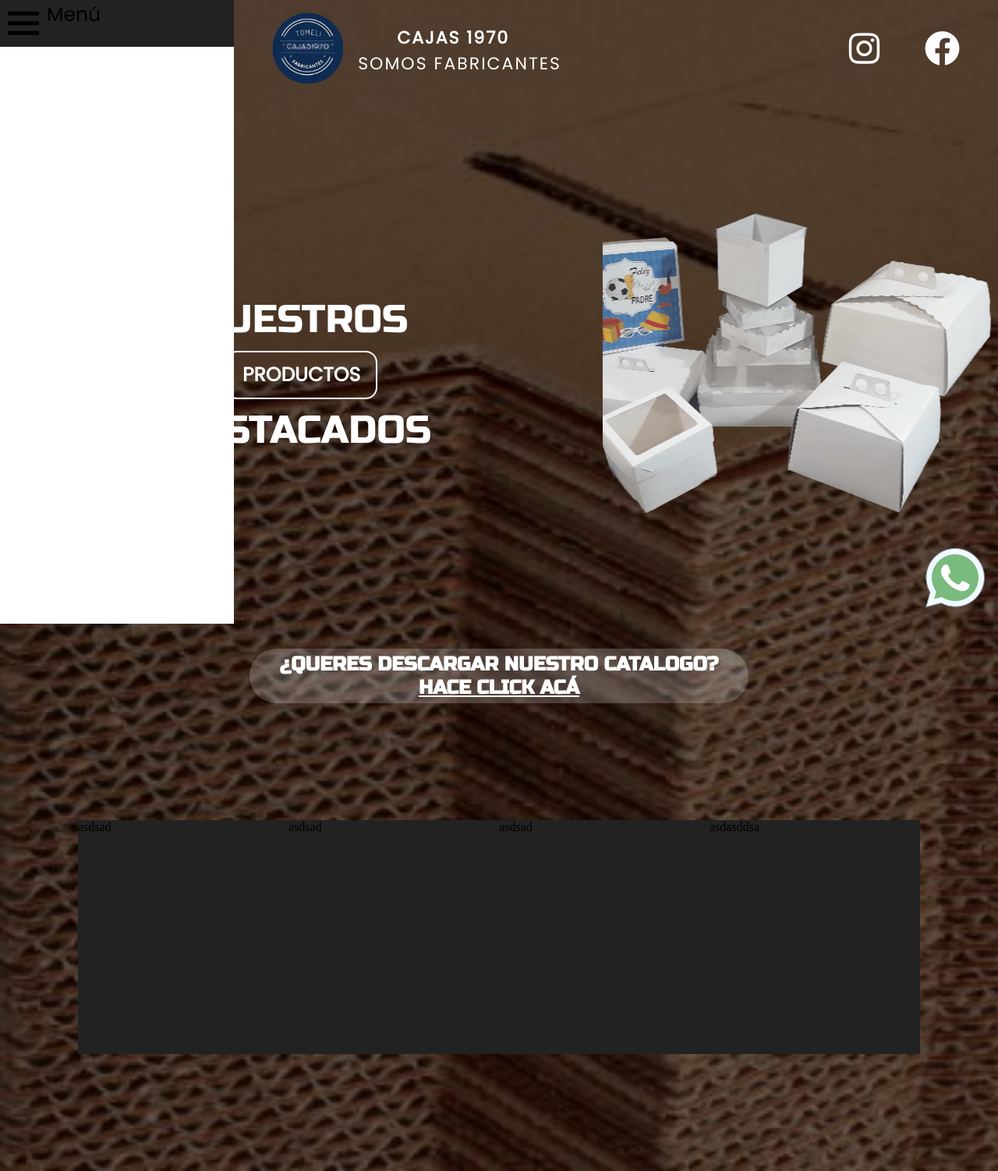
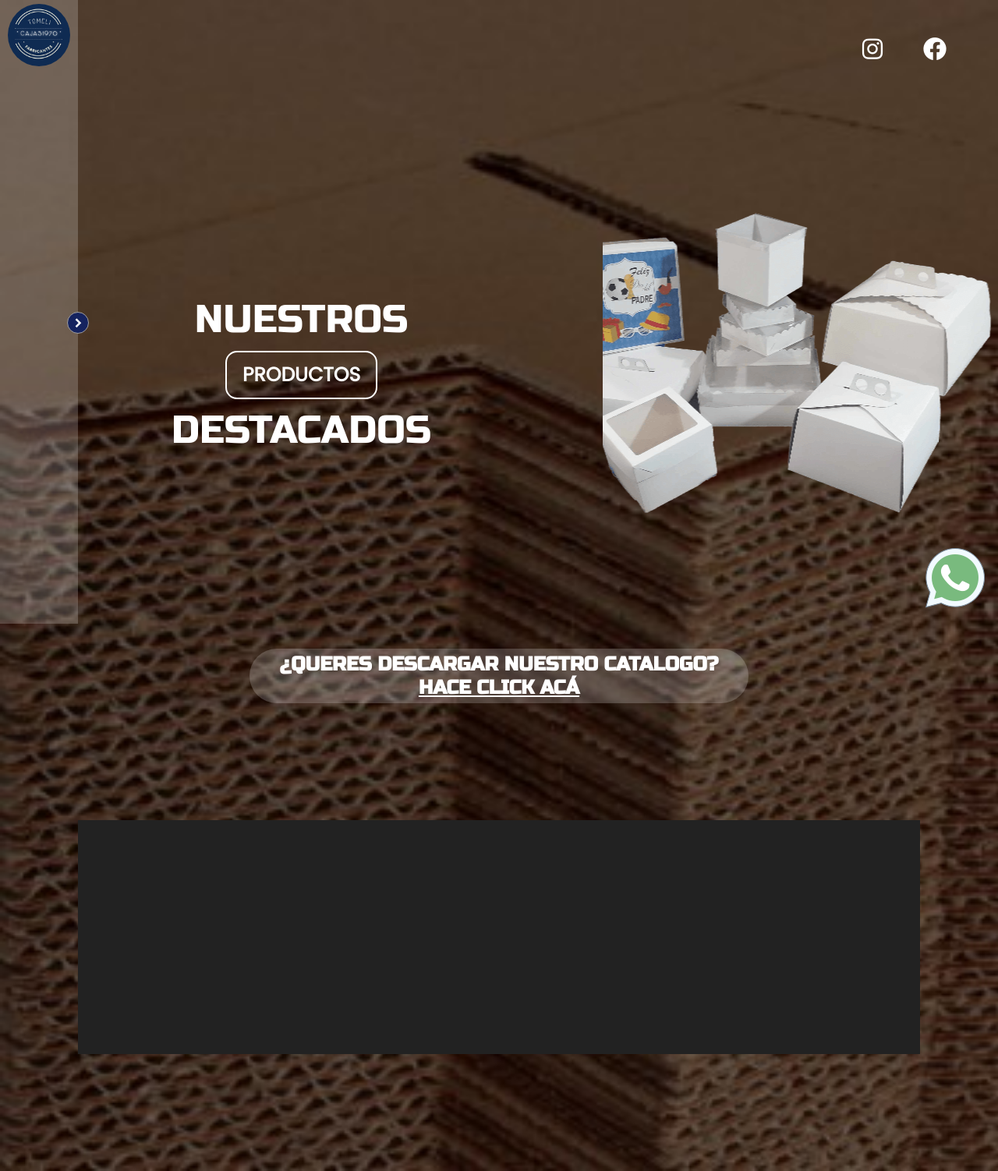
Before and after one commit to ttttttomas/Cajas1970-proyect, a plain HTML site: page index.html in a window 1280 px wide. Shown: the whole page at 78% size. Drawn offline with nearby package versions, Linux system fonts and the light colour scheme.

Commit message:
add app.js, fix nav

```diff
--- a/app.js
+++ b/app.js
@@ -0,0 +1,12 @@
+const arrow = document.getElementById("arrow");
+const nav = document.getElementById("nav");
+const letters = document.getElementById("letters");
+const text = document.getElementById("divText");
+
+
+arrow.addEventListener("click",()=>{
+    nav.classList.toggle("close");
+    text.classList.toggle("close")
+})
+
+console.log(text)
--- a/index.html
+++ b/index.html
@@ -14,33 +14,50 @@
     <link href="https://fonts.googleapis.com/css2?family=Poppins&family=Roboto+Mono:wght@500&family=Roboto:ital@1&display=swap" rel="stylesheet">
 </head>
 <body>
-    <nav class="nav">
-        <div class="container-menu">
-            <i class='bx bx-menu'></i>
-            <div class="container-letters">
-                <p>Menú</p
+    <nav id="nav" class="sidebar close">
+        <div class="container-logo">
+            <div class="container-img">
+                <span href="index.html">
+                    <img src="logo.jpg" alt="cajas1970" class="img-logo">
+                </span>
+            </div>
+            <div id="divText" class="container-letters close">
+                <span id="text" class="text name">CAJAS 1970</span>
+                <span id="text" class="text">SOMOS FABRICANTES</span>
+            </div>
+            <div id="prueba" class="arrow-container">
+                <i id="arrow" class='bx bxs-chevron-right'></i>
             </div>
         </div>
     </nav>
+
+
+
+
+
+
+
+
+
+
+
+
+
+
+
+
+
+
+
+
+
+
+
         <a target="_blank" href="https://wa.me/+541160395129" class="container-wpp">
             <img src="icowpp.png" alt="wpplogo" class="wpp">
         </a>
     <!-- header start -->
     <header class="header">
-        <ul></ul>
-        <div class="container-center">
-        <div class="container-logo">
-            <a href="index.html">
-            <img src="logo.jpg" alt="cajas1970" class="img-logo">
-            </a>
-        </div>
-        <div class="container-name">
-                    <a href="#">
-                    CAJAS 1970
-                    </a>
-                    <span>SOMOS FABRICANTES</span>
-                </div>
-        </div>
             <ul class="list-redes">
                 <li class="btn-redes">
                     <a target="_blank" href="#">
@@ -63,10 +80,10 @@
                <p>DESTACADOS</p>
             </section>
             <ul class="slider">
-                <li><img src="fotogeneralinicio.png" alt="Imagen 1">asdas</li>
-                <li><img src="fotogeneral2.png" alt="Imagen 1">asdasd</li>
-                <li><img src="DESAYUNO.png" alt="Imagen 1">asdasd</li>
-                <li><img src="DRIP.png" alt="Imagen 1">asdasd</li>
+                <li><img src="fotogeneralinicio.png" alt="Imagen 1"></li>
+                <li><img src="fotogeneral2.png" alt="Imagen 1"></li>
+                <li><img src="DESAYUNO.png" alt="Imagen 1"></li>
+                <li><img src="DRIP.png" alt="Imagen 1"></li>
             </ul>
         </div>
         <h2 id="Sucursales" class="catalogo">¿QUERES DESCARGAR NUESTRO CATALOGO?
@@ -74,10 +91,10 @@
         </h2>
          <div class="boxs-container">
             <ul class="box-list">
-                <li class="box">asdsad</li>
-                <li class="box">asdsad</li>
-                <li class="box">asdsad</li>
-                <li class="box">asdasddsa</li>
+                <li class="box"></li>
+                <li class="box"></li>
+                <li class="box"></li>
+                <li class="box"></li>
             </ul>
         </div>
         <div class="contacto-main" id="#Contacto"></div>
--- a/styles.css
+++ b/styles.css
@@ -25,16 +25,9 @@ a {
   color: #fff;
 }
 
-.nav{
-    height: 100%;
-    width: 300px;
-    position: fixed;
-    background-color: #fff;
-}
-
 .header {
     display: flex;
-    justify-content: space-between;
+    justify-content: center;
     top: 0;
     left: 0;
     letter-spacing: 2px;
@@ -42,26 +35,83 @@ a {
     width: 100%;
     padding: 0px 20px;
 	  font-family: 'Poppins', sans-serif;
-    z-index: 100;
     color: #fff;
     text-decoration: none;
+}
+
+.sidebar{
+  height: 100%;
+  top: 0;
+  left: 0;
+  width: 350px;
+  position: fixed;
+  background-color: var(--bg-text);
+  padding: 5px;
+  transition: all 0.3s ease-in-out;
+}
+
+.sidebar.close {
+    width: 100px;
 
 }
 
-.container-letters{
-    display: flex;
-    background-color: #222;
-    font-family: 'Poppins', sans-serif;
-    font-size: 25px;
-
+.sidebar.close .container-letters{
+  opacity: 0;
+  transition: all 0.3 ease-in-out;
 }
 
-.nav .container-menu {
-    font-size: 60px;
+.sidebar .img-logo {
+  width: 80px;
+  border-radius: 60px;
+  margin: 0px 5px;
+}
 
-    cursor: pointer;
-    background-color: #222;
+
+.sidebar .container-logo {
+  display: flex;
+}
+
+.sidebar .container-letters{
     display: flex;
+    font-family: 'Poppins', sans-serif;
+    flex-direction: column;
+    align-items: center;
+    justify-content: center;
+    width: 100%;
+    white-space: nowrap;
+    font-size: 20px;
+}
+
+.sidebar .container-letters .name{
+    font-weight: 900;
+}
+
+.sidebar .arrow-container{
+  display: flex;
+  align-items: center;
+  justify-content: center;
+}
+
+.sidebar .container-logo i{
+  z-index: 100;
+  background-color: #15235f;
+  color: #fff;
+  border: 1px solid #a2a0a0 ;
+  font-size: 20px;
+  border-radius: 50%;
+  /* display: none; */
+  padding: 3px;
+  cursor: pointer;
+
+
+  position: absolute;
+  top: 50%;
+  right: -14px;
+}
+
+.header{
+  display: flex;
+  justify-content: end;
 }
 
 .header .list {
@@ -75,33 +125,6 @@ a {
 
 .header .list a {
     font-size: 20px;
-}
-
-.container-center{
-    display: flex;
-    justify-content: space-between;
-    /* background-color: #222; */
-    width: 360px;
-    align-items: center;
-}
-
-.container-logo img{
-    transform: scale(1.30);
-}
-
-.container-name{
-    font-size: 22px;
-    letter-spacing: 2px;
-
-}
-
-.container-name a{
-  font-weight: 900;
-  margin-left: 50px;
-}
-
-.container-name span{
-  display: block;
 }
 
 .header .list .item-list {
@@ -121,7 +144,8 @@ a {
 .header .list-redes{
   display: flex;
   align-items: center;
-  justify-content: space-around;
+  justify-content: center;
+  gap: 30px;
   width: 200px;
 }
 
@@ -132,61 +156,14 @@ a {
     width: 25%;
     height: 50px;
     font-size: 35px;
-    transform: scale(1.5);
-}
-
-.img-logo {
-
-    width: 70px;
-    height: 70px;
-    border-radius: 60px;
-}
-
-.wrapper-text {
-  margin: 10rem 0px;
-  height: 50px;
-}
-
-svg {
-	  font-family: "Russo One", sans-serif;
-	  width: 90%;
-    margin-left: 5%;
-    height: 200px;
-    position: absolute;
-    top: 100px;
-    text-align: center;
-    background-color: var(--bg-text);
-    border-radius: 50px;
-
-}
-
-svg text {
-	animation: stroke 4s infinite ease-in-out;
-	stroke-width: 2;
-	stroke: #FFFFFF;
-	font-size: 100px;
-
-}
-
-h1 {
-  text-align: center;
-  font-family: "Russo One", sans-serif;
-  color: #fff;
-  background-color: var(--bg-text);
-  font-size: 35px;
-  width: 50%;
-  margin-left: 25%;
-  border-radius: 50px;
-  padding: 5px;
-  animation: tituloAni 3s ease-in-out 0s 1 normal none;
 }
 
 .slider-container {
   display: flex;
   justify-content: center;
-  /* width: 600px; */
   align-items: center;
 }
+
 .slider{
   display: flex;
   width: 600px;
@@ -280,10 +257,6 @@ h2 a{
 
 /* HOVERS, MEDIAS, KEYFRAMES, ETC  */
 
-.nav:hover{
-  width: 300px;
-  transition: all 0.3s ease-in-out;
-}
 
 .header .list .item-list:hover {
     border-bottom: 3px solid #fff;
```
